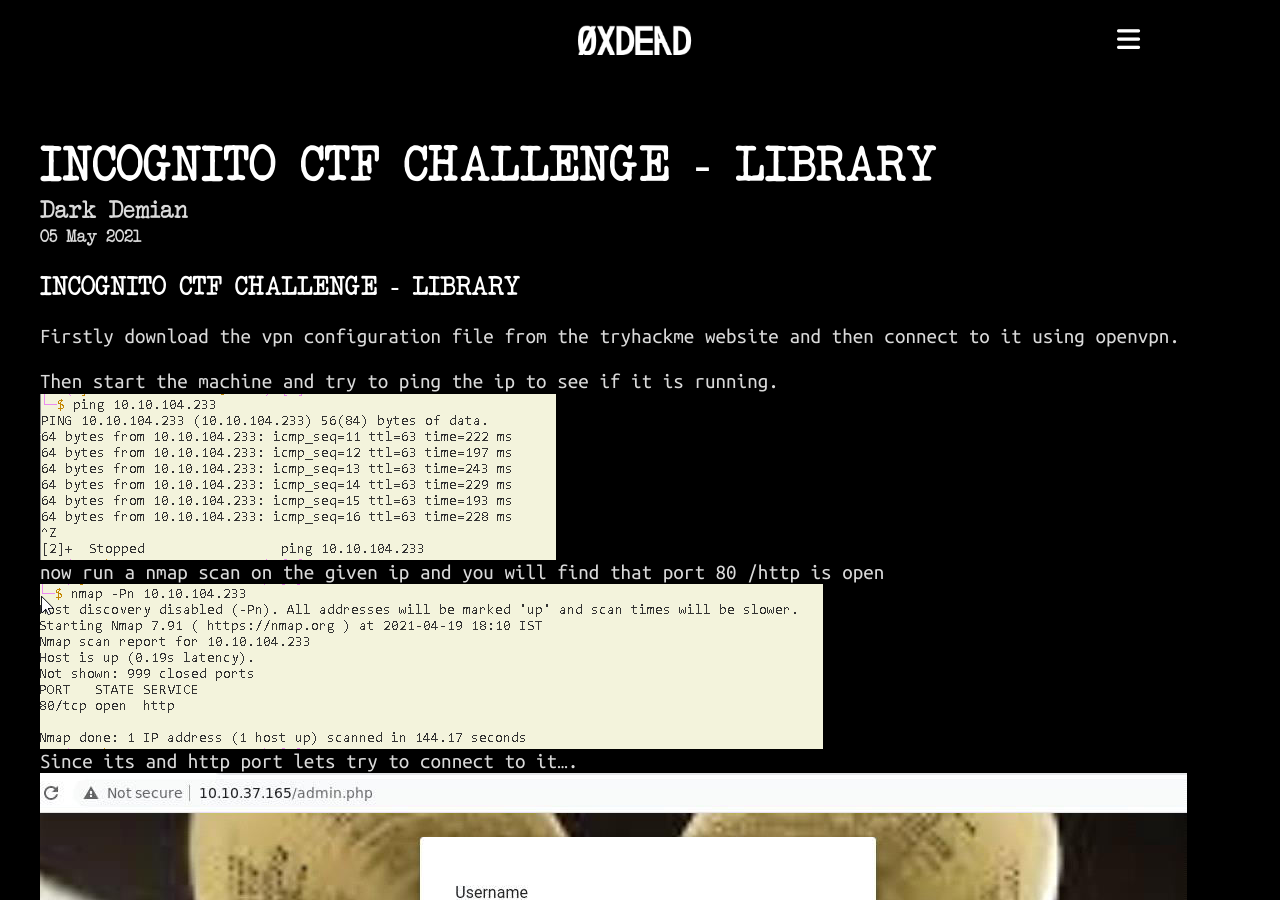
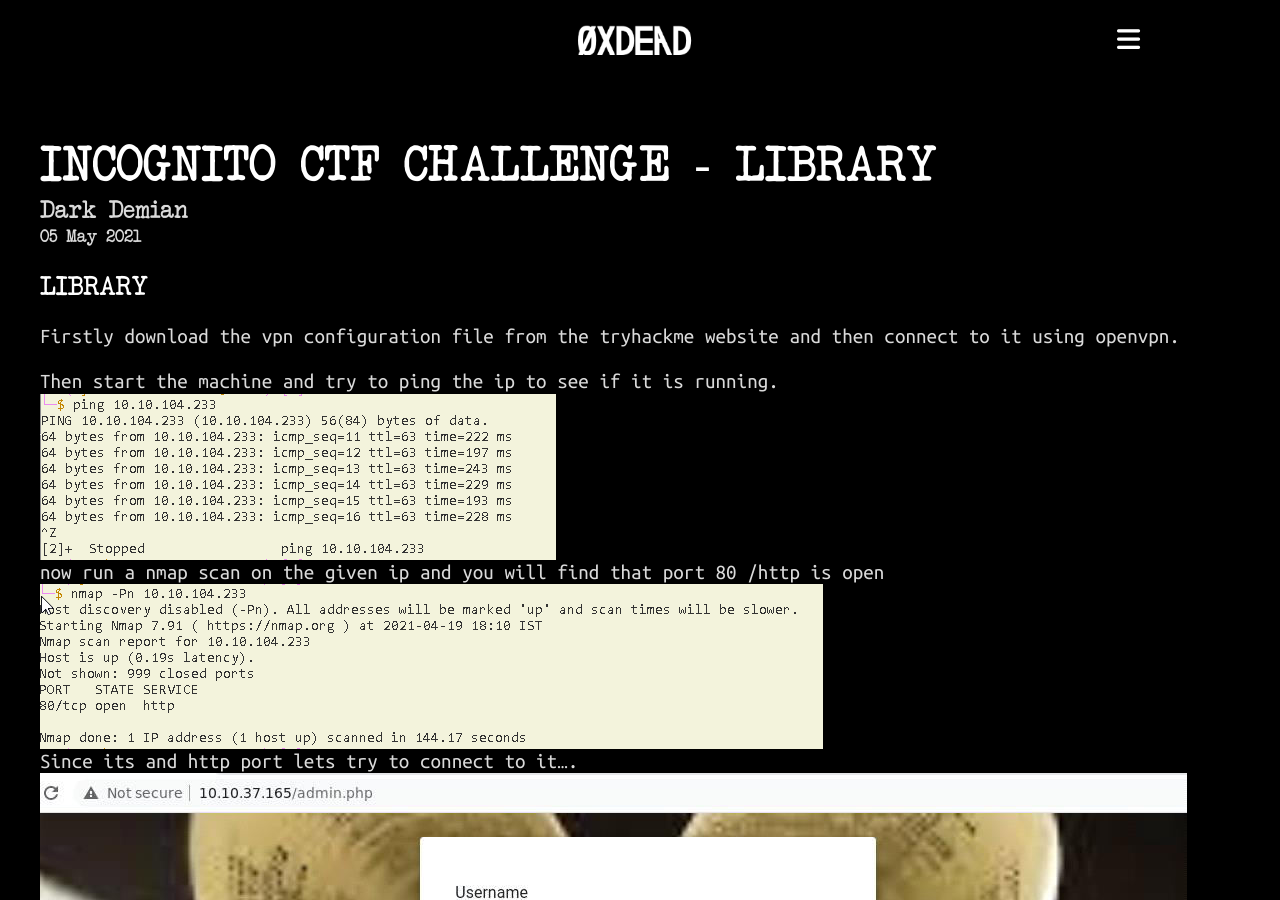
Before and after one commit to bitcriminals/bitcriminals.github.io, a Jekyll site: the page built from _posts/2021-05-05-library.md, in a window 1280 px wide and 900 px high. Built offline with Jekyll 4.4.1, drawn with Linux system fonts in a browser that asks for light colours; nearby versions of some CDN libraries.

Commit message:
library writeup

```diff
--- a/_posts/2021-05-05-library.md
+++ b/_posts/2021-05-05-library.md
@@ -4,7 +4,7 @@ layout: post
 author: Dark Demian
 ---
 
-## INCOGNITO CTF CHALLENGE - LIBRARY
+## LIBRARY
 
 Firstly download the vpn configuration file from the tryhackme website and then
 connect to it using openvpn.
```
